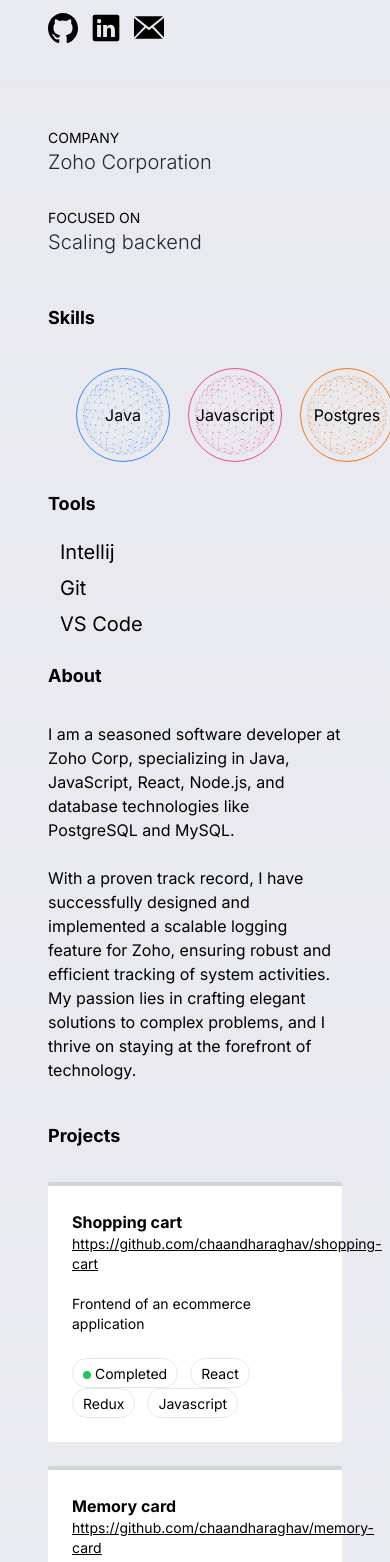
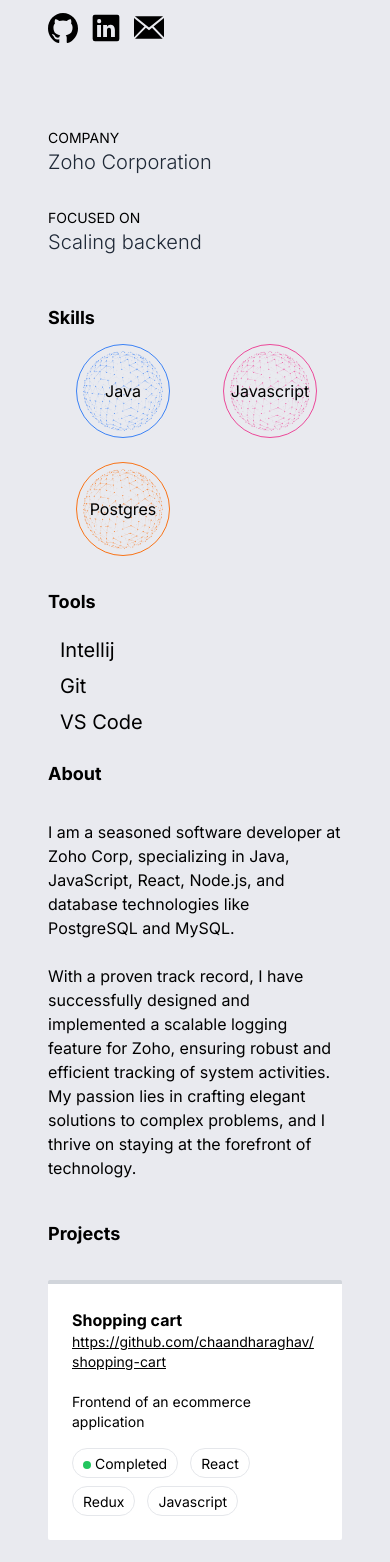
Before and after one commit to chaandharaghav/portfolio, a Next.js app: page / in a window 390 px wide. Shown: the part 432-1994 px from the top of the page. Built offline with nearby package versions, Linux system fonts and the light colour scheme.

Commit message:
Add responsive design improvements

```diff
--- a/components/project/index.tsx
+++ b/components/project/index.tsx
@@ -28,11 +28,11 @@
     return (
         <div className="w-full p-6 mb-6 bg-white border-t-4 rounded-sm dark:bg-dark_project_bg dark:border-t-8 dark:border-t-gray-500 border-t-gray-300 dark:text-black">
             <h5 className="font-bold text-md ">{name}</h5>
-            <p className="text-sm underline hover:cursor-pointer ">
+            <p className="text-sm underline break-words hover:cursor-pointer">
                 <Link href={link}>{link}</Link>
             </p>
             <p className="mt-5 text-sm">{description}</p>
-            <div className="flex flex-wrap mt-6">
+            <div className="flex flex-wrap mt-2 lg:mt-6">
                 <Pill content={capitalize(status)} isStatus />
                 {techstack.map((tech, idx) => (
                     <Pill key={idx} content={tech} isStatus={false} />
@@ -62,7 +62,7 @@
         );
     }
     return (
-        <div className="px-2.5 py-0.5 rounded-2xl border mr-3">
+        <div className="px-2.5 py-0.5 rounded-2xl border dark:border-gray-600 mr-3 mt-2">
             {isStatus && statusComp}
             <span className="text-sm">{content}</span>
         </div>
--- a/components/skills/index.tsx
+++ b/components/skills/index.tsx
@@ -4,9 +4,9 @@
 
 const Skills = ({ skills }: { skills: string[] }) => {
     return (
-        <div>
-            <h4 className="mb-2 text-lg font-bold lg:mb-6">Skills</h4>
-            <ul className="flex sm:flex-row">
+        <div className="mb-5">
+            <h4 className="text-lg font-bold lg:mb-6">Skills</h4>
+            <ul className="grid grid-cols-2 min-[400px]:grid-cols-3 sm:flex-row">
                 {skills.map((skill, idx) => (
                     <Skill key={idx} name={skill} />
                 ))}
@@ -17,7 +17,7 @@
 
 const Skill = ({ name }: { name: string }) => {
     return (
-        <li className="m-4 lg:m-0 rounded-full flex w-20 lg:w-32 [&:nth-child(1)]:text-blue-500 [&:nth-child(2)]:text-pink-500 [&:nth-child(3)]:text-orange-500 ">
+        <li className="mx-4 lg:m-0 rounded-full flex w-16 md:w-20 lg:w-32 [&:nth-child(1)]:text-blue-500 [&:nth-child(2)]:text-pink-500 [&:nth-child(3)]:text-orange-500 ">
             <span className="min-w-max flex justify-center p-1.5 m-3 items-center border border-solid border-[currentColor] rounded-full">
                 <SkillIcon className="w-20" />
                 <span className="absolute text-black dark:text-gray-50">
```
